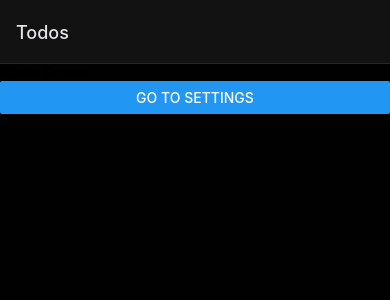
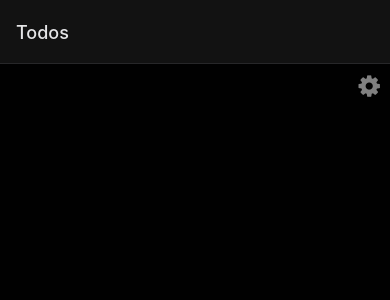
Before and after one commit to Obsessive-Coder/react-native-todos, a React Native app: screen / in a window 390 px wide. Shown: the top 300 px of the page. Built offline with nearby package versions, Linux system fonts and the light colour scheme.

Commit message:
finish settings button

```diff
--- a/package.json
+++ b/package.json
@@ -20,6 +20,7 @@
     "react-native": "0.71.3",
     "react-native-safe-area-context": "4.5.0",
     "react-native-screens": "~3.20.0",
+    "react-native-vector-icons": "^9.2.0",
     "react-native-web": "~0.18.10"
   },
   "devDependencies": {
--- /dev/null
+++ b/src/components/SettingsButton.jsx
@@ -0,0 +1,21 @@
+import React from 'react';
+import { TouchableOpacity } from 'react-native';
+import Icon from 'react-native-vector-icons/FontAwesome';
+
+const SettingsButton = ({ navigation }) => {
+  const handleSettingsOnPress = () => navigation.navigate('Settings');
+  return (
+    <TouchableOpacity
+      style={{
+        padding: 10,
+        flexDirection: 'row',
+        justifyContent: 'flex-end'
+      }}
+      onPress={handleSettingsOnPress}
+    >
+      <Icon name="gear" size={25} color="grey" />
+    </TouchableOpacity>
+  );
+};
+
+export default SettingsButton;
--- a/src/screens/Home.jsx
+++ b/src/screens/Home.jsx
@@ -1,15 +1,11 @@
 import React from 'react';
-import { Button, StyleSheet, Text, View } from 'react-native';
+import { StyleSheet, View } from 'react-native';
+import SettingsButton from '../components/SettingsButton';
 
 const Home = ({ navigation }) => {
   return (
     <View>
-      <Text>Home Screen</Text>
-
-      <Button
-        title="Go to settings"
-        onPress={() => navigation.navigate('Settings')}
-      />
+      <SettingsButton navigation={navigation} />
     </View>
   );
 }
--- a/src/screens/Settings.jsx
+++ b/src/screens/Settings.jsx
@@ -6,7 +6,6 @@ import { StateContext } from '../components/StateContext';
 const Settings = ({ navigation, route }) => {
   const [theme, setTheme] = useContext(StateContext);
   const { colors } = useTheme();
-
   const isDarkMode = theme === 'dark';
 
   const handleThemeToggled = () => {
```
Also changed, not shown: 1 other file (tests, documents, lock files or other folders).
